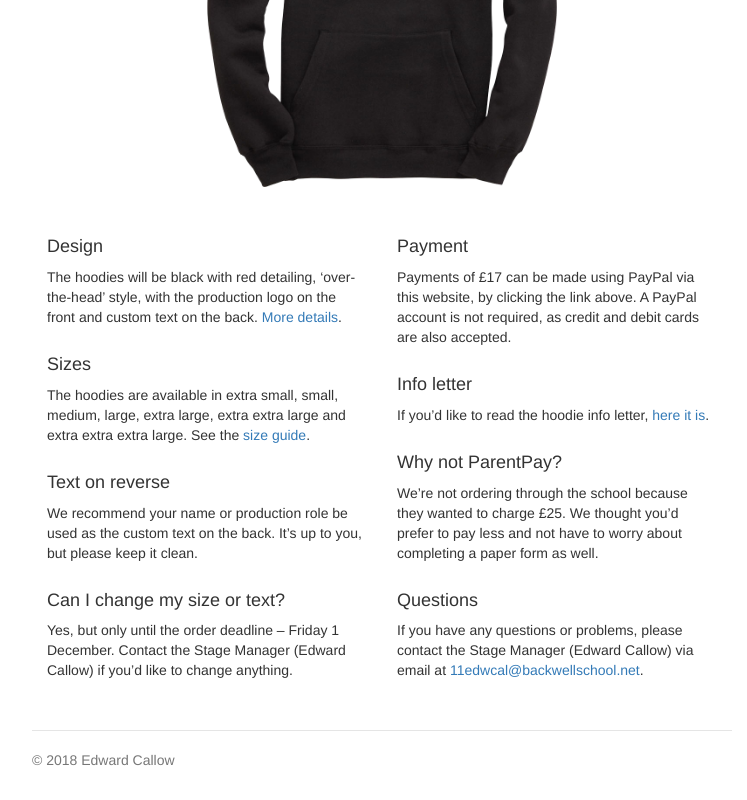
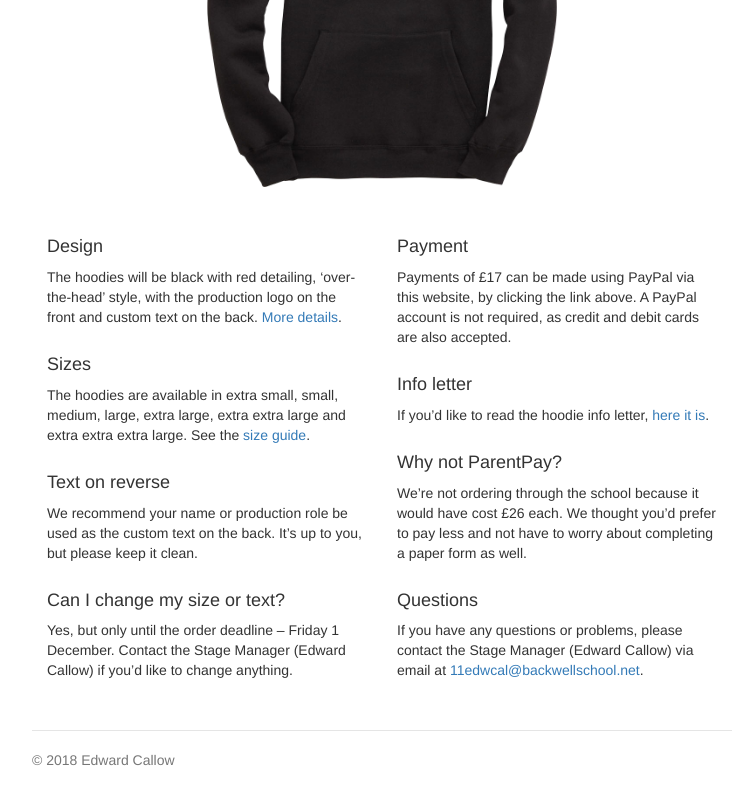
Before and after one commit to edwardcallow/chicago-hoodies, a plain HTML site: page hoodies/index.html in a window 1280 px wide. Shown: the part 872-1672 px from the top of the page, without its empty margins (258-1005 px from the left). Drawn offline with Linux system fonts and the light colour scheme.

Commit message:
new price index

```diff
--- a/hoodies/index.html
+++ b/hoodies/index.html
@@ -77,7 +77,7 @@
 					<p>If you’d like to read the hoodie info letter, <a href="docs/letter.pdf" target="_blank">here it is</a>.</p>
 
 					<h4>Why not ParentPay?</h4>
-					<p>We’re not ordering through the school because they wanted to charge £25. We thought you’d prefer to pay less and not have to worry about completing a paper form as well.</p>
+					<p>We’re not ordering through the school because it would have cost £26 each. We thought you’d prefer to pay less and not have to worry about completing a paper form as well.</p>
 
 					<h4>Questions</h4>
 					<p>If you have any questions or problems, please contact the Stage Manager (Edward Callow) via email at <a href="mailto:11edwcal@backwellschool.net?Subject=Chicago hoodie order">11edwcal@backwellschool.net</a>.</p>
```
